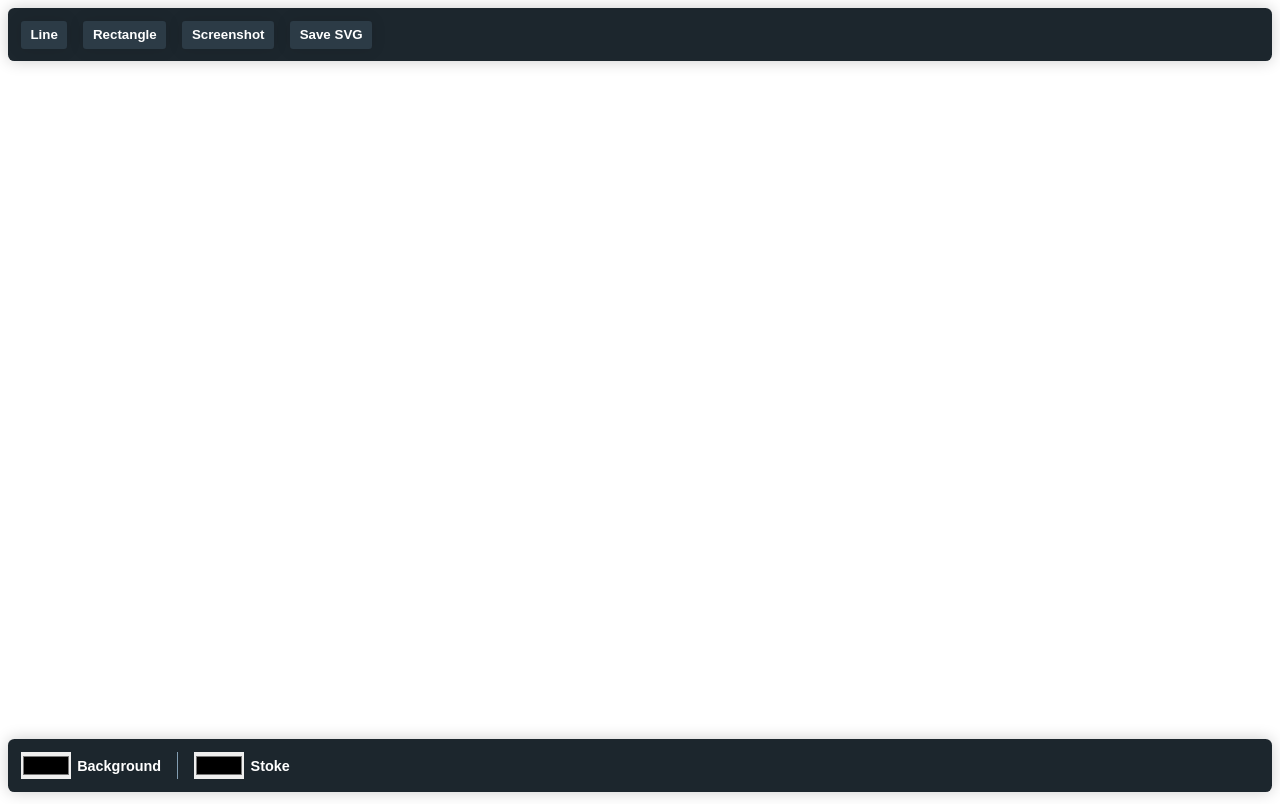
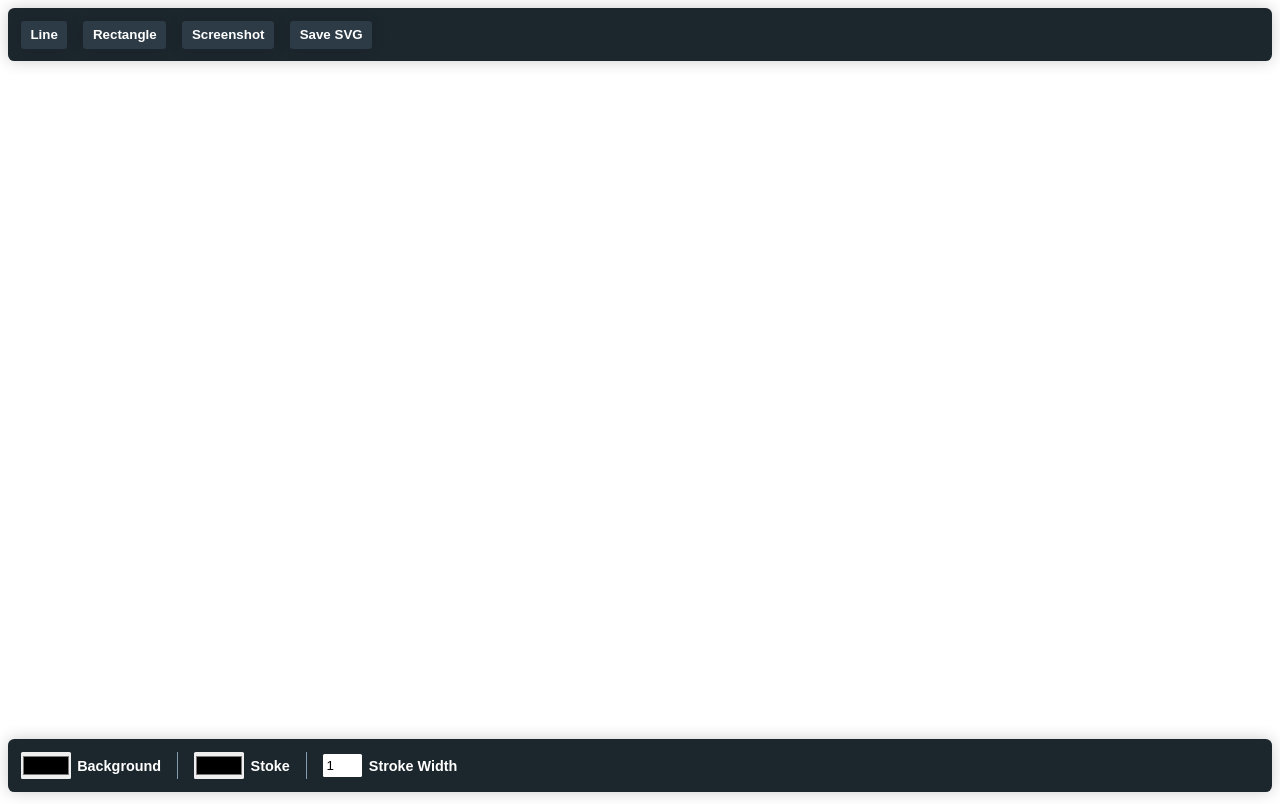
Before and after one commit to primozpadar/svg-paint, a website built with Vite: page index.html in a window 1280 px wide. Built offline with nearby package versions, Linux system fonts and the light colour scheme.

Commit message:
stroke width

```diff
--- a/src/main.ts
+++ b/src/main.ts
@@ -3,7 +3,7 @@ import { Save } from './save';
 import { Line } from './svg/line';
 import { Rectangle } from './svg/rectangle';
 import { Svg } from './svg/svg';
-import { ColorsBar } from './toolbar/colorsBar';
+import { InputBar } from './toolbar/inputBar';
 import { Toolbar } from './toolbar/toolbar';
 
 const app = document.querySelector<HTMLDivElement>('#app')!;
@@ -12,13 +12,14 @@ const app = document.querySelector<HTMLDivElement>('#app')!;
 const svg = new Svg(app, { height: '100vh', width: '100vw' });
 
 const toolbar = new Toolbar(app);
-const colorsBar = new ColorsBar(app);
-colorsBar.addPicker('Background', 'background', (color) => {
+const inputBar = new InputBar(app);
+inputBar.addPicker('Background', 'background', (color) => {
   svg.setBackgroundColor(color);
 });
-colorsBar.addPicker('Stoke', 'stroke');
+inputBar.addPicker('Stoke', 'stroke', undefined);
+inputBar.addNumberInput('Stroke Width', 'strokeWidth', (val) => console.log(val));
 
-const getStrokeStyle = () => ({ color: ColorsBar.colors.stroke, width: 1 });
+const getStrokeStyle = () => ({ color: InputBar.colors.stroke, width: InputBar.numbers.strokeWidth });
 
 let tempLine: Line;
 toolbar.addDrawButton('Line', svg, {
@@ -32,5 +33,5 @@ toolbar.addDrawButton('Rectangle', svg, {
   onMove: (p2) => tempRect.updatePoints({ p2 }),
 });
 
-toolbar.addButton('Screenshot', () => Save.screenshot(svg, ColorsBar.colors.background));
+toolbar.addButton('Screenshot', () => Save.screenshot(svg, InputBar.colors.background));
 toolbar.addButton('Save SVG', () => Save.svg(svg));
--- a/src/toolbar/colorsBar.ts
+++ /dev/null
@@ -1,38 +0,0 @@
-export class ColorsBar {
-  el: HTMLDivElement;
-  static colors: { [key: string]: string } = {};
-
-  constructor(mountTo: HTMLElement) {
-    this.el = document.createElement('div');
-    this.el.id = 'colorsBar';
-    mountTo.appendChild(this.el);
-  }
-
-  addPicker(
-    label: string,
-    colorKey: string,
-    onChange?: (color: string) => void,
-    defaultColor: string = '#000000',
-  ) {
-    const pickerContainer = document.createElement('div');
-    pickerContainer.className = 'pickerContainer';
-
-    const picker = document.createElement('input');
-    picker.type = 'color';
-    if (defaultColor) picker.value = defaultColor;
-
-    ColorsBar.colors[colorKey] = defaultColor;
-    picker.addEventListener('input', (e: Event) => {
-      const el = e.target as HTMLInputElement;
-      ColorsBar.colors[colorKey] = el.value;
-      onChange && onChange(el.value);
-    });
-
-    const labelElement = document.createElement('label');
-    labelElement.innerHTML = label;
-
-    pickerContainer.appendChild(picker);
-    pickerContainer.appendChild(labelElement);
-    this.el.appendChild(pickerContainer);
-  }
-}
--- /dev/null
+++ b/src/toolbar/inputBar.ts
@@ -0,0 +1,63 @@
+export class InputBar {
+  el: HTMLDivElement;
+  static colors: { [key: string]: string } = {};
+  static numbers: { [key: string]: number } = {};
+
+  constructor(mountTo: HTMLElement) {
+    this.el = document.createElement('div');
+    this.el.id = 'inputBar';
+    mountTo.appendChild(this.el);
+  }
+
+  addPicker(
+    label: string,
+    colorKey: string,
+    onChange?: (color: string) => void,
+    defaultColor: string = '#000000',
+  ) {
+    const pickerContainer = document.createElement('div');
+    pickerContainer.className = 'inputContainer';
+
+    const picker = document.createElement('input');
+    picker.type = 'color';
+    if (defaultColor) picker.value = defaultColor;
+
+    InputBar.colors[colorKey] = defaultColor;
+    picker.addEventListener('input', (e: Event) => {
+      const el = e.target as HTMLInputElement;
+      InputBar.colors[colorKey] = el.value;
+      onChange && onChange(el.value);
+    });
+
+    const labelElement = document.createElement('label');
+    labelElement.innerHTML = label;
+
+    pickerContainer.appendChild(picker);
+    pickerContainer.appendChild(labelElement);
+    this.el.appendChild(pickerContainer);
+  }
+
+  addNumberInput(label: string, numberKey: string, onChange: (value: number) => void) {
+    const pickerContainer = document.createElement('div');
+    pickerContainer.className = 'inputContainer';
+
+    const picker = document.createElement('input');
+    picker.type = 'number';
+    picker.value = '1';
+
+    InputBar.numbers[label] = 1;
+    picker.addEventListener('input', (e) => {
+      const el = e.target as HTMLInputElement;
+      const value = parseInt(el.value);
+      InputBar.numbers[numberKey] = value;
+      onChange && onChange(value);
+    });
+
+    const labelElement = document.createElement('label');
+    labelElement.innerHTML = label;
+
+    pickerContainer.appendChild(picker);
+    pickerContainer.appendChild(labelElement);
+    this.el.appendChild(pickerContainer);
+  }
+}
--- a/src/toolbar/toolbar.scss
+++ b/src/toolbar/toolbar.scss
@@ -44,14 +44,14 @@ $spacing: 0.5rem;
   }
 }
 
-#colorsBar {
+#inputBar {
   @include container;
 
   left: $spacing;
   right: $spacing;
   bottom: $spacing;
 
-  .pickerContainer {
+  .inputContainer {
     color: white;
     font-weight: bold;
     display: flex;
@@ -67,5 +67,14 @@ $spacing: 0.5rem;
       margin-left: 0.4rem;
       font-size: 0.9rem;
     }
+
+    input {
+      border-radius: 0.1rem;
+    }
+
+    input[type='number'] {
+      width: 2rem;
+      padding: 0.24rem;
+    }
   }
 }
```
